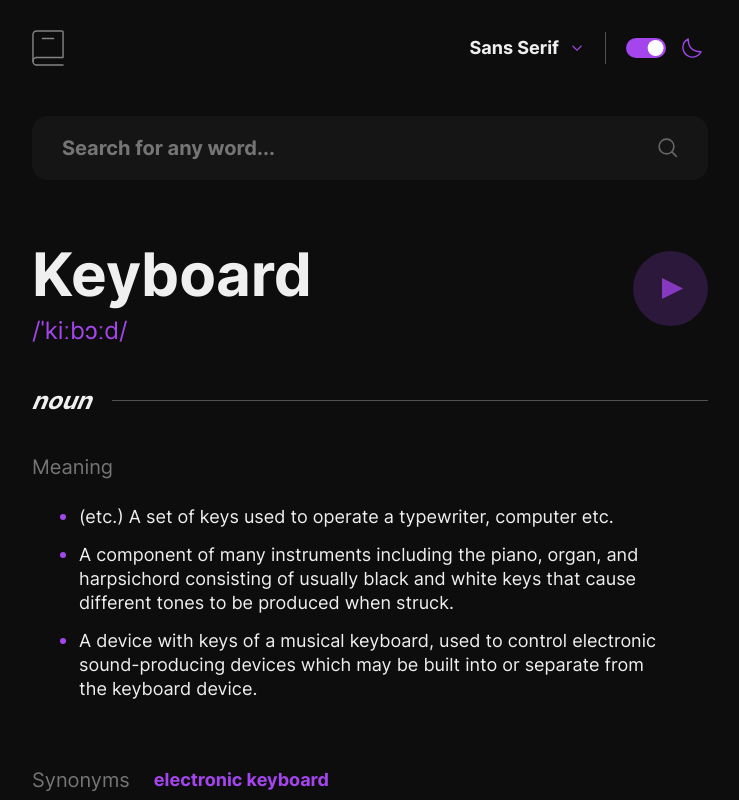
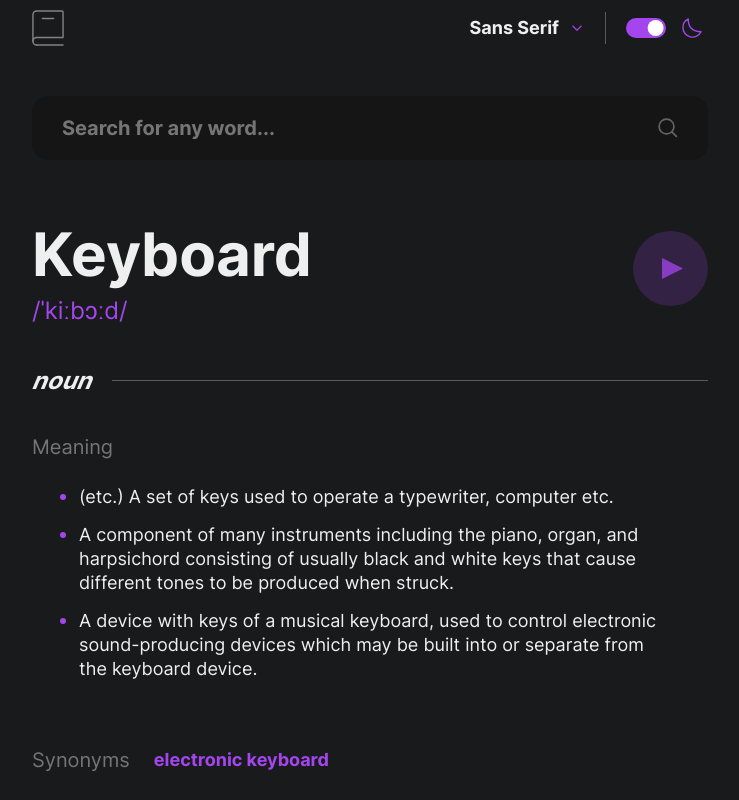
Before and after one commit to Hugo-Farias/dictionary-web-app, a React (Vite) app: page / in a window 1280 px wide. Shown: the top 800 px of the page, without its empty margins (270-1009 px from the left). Built offline with nearby package versions, Linux system fonts and the light colour scheme.

Commit message:
changed background color a bit brighter black + refactoring

```diff
--- a/index.html
+++ b/index.html
@@ -4,7 +4,7 @@
     <meta charset="UTF-8" />
     <link rel="icon" type="image/svg+xml" href="/favicon-32x32.png" />
     <meta name="viewport" content="width=device-width, initial-scale=1.0" />
-    <title>Dictionary Web App - Vite + React + TS</title>
+    <title>Dictionary Web App</title>
   </head>
   <body>
     <div id="root"></div>
--- a/src/App.scss
+++ b/src/App.scss
@@ -1,4 +1,4 @@
-$color-back: rgba(0, 0, 0, 0.95);
+$color-back: #181a1b;
 $font-color: #efefef;
 $window-color: #1f1f1f;
 $primary-color: #a445ed;
@@ -37,7 +37,7 @@ body.light {
 }
 
 .app {
-  margin: 3rem auto;
+  margin: 0 auto;
   padding: 0 3rem;
   max-width: 73.6rem;
   font-size: 3rem;
```
